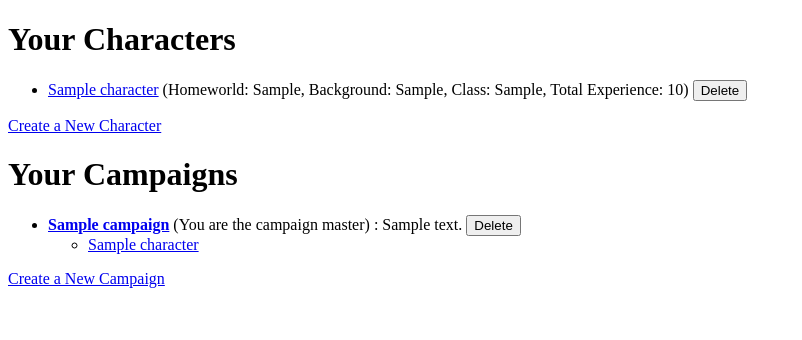
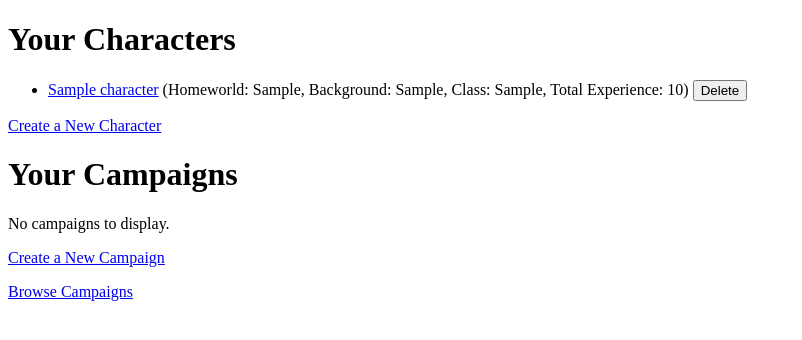
Before and after one commit to Huhlicheck/DH2_supplement, a Django app: page /characters/ in a window 1280 px wide. Shown: the top 340 px of the page, without its empty margins (0-802 px from the left). Run offline with Django 5.2, Linux system fonts and the light colour scheme; a user stored in the database is signed in; tables that the repository leaves empty hold one stand-in row (values such as "Sample post").

Commit message:
added campaign browser

```diff
--- a/DH2/characters/templates/characters/character_list.html
+++ b/DH2/characters/templates/characters/character_list.html
@@ -27,9 +27,9 @@
 
     <h1>Your Campaigns</h1>
 
-    {% if all_campaigns %}
+    {% if all_campaigns_with_user %}
         <ul>
-            {% for campaign in all_campaigns %}
+            {% for campaign in all_campaigns_with_user %}
                 <li>
                     <strong>
                         <a href="{% url 'characters:campaign_detail' campaign.name %}">{{ campaign.name }}</a>
@@ -40,7 +40,6 @@
                     : {{ campaign.description }}
 
                     {% if campaign in user_is_master %}
-                        <!-- Show delete button for campaigns the user masters -->
                         <form action="{% url 'characters:delete_campaign' campaign_name=campaign.name %}" method="post" style="display:inline;">
                             {% csrf_token %}
                             <button type="submit" class="btn btn-danger" onclick="return confirm('Are you sure you want to delete this campaign?');">Delete</button>
@@ -66,5 +65,8 @@
 
     <p><a href="{% url 'characters:create_campaign' %}">Create a New Campaign</a></p>
 
+    <p></p><a href="{% url 'characters:campaign_list' %}">Browse Campaigns</a></p>
+
+
 </body>
 </html>
--- a/DH2/characters/urls.py
+++ b/DH2/characters/urls.py
@@ -7,8 +7,9 @@
     path("", views.character_list, name="character_list"),
     path("create/", views.create_character, name="create_character"),
     path("delete/<str:character_name>/", views.delete_character, name="delete_character"),
-    path("<str:character_name>/", views.character_detail, name="character_detail"),
+    path('campaigns/', views.campaign_list, name="campaign_list"),
     path("campaign/create/", views.create_campaign, name="create_campaign"),
     path("campaign/delete/<str:campaign_name>/", views.delete_campaign, name="delete_campaign"),
     path('campaign/<str:campaign_name>/', views.campaign_detail, name='campaign_detail'),
+    path("<str:character_name>/", views.character_detail, name="character_detail"),
 ]
--- a/DH2/characters/views.py
+++ b/DH2/characters/views.py
@@ -15,11 +15,11 @@
     campaigns_mastered_by_user = Campaign.objects.filter(campaign_master=request.user)
 
     # Combine both querysets and remove duplicates
-    all_campaigns = campaigns_with_user_characters.union(campaigns_mastered_by_user)
+    all_campaigns_with_user = campaigns_with_user_characters.union(campaigns_mastered_by_user)
 
     return render(request, 'characters/character_list.html', {
         'user_characters': user_characters,
-        'all_campaigns': all_campaigns,
+        'all_campaigns': all_campaigns_with_user,
         'user_is_master': campaigns_mastered_by_user,
     })
 
@@ -55,6 +55,15 @@
 
     # If someone tries to access the URL with GET, just redirect to the character list
     return redirect("characters:character_list")
+
+
+
+@login_required
+def campaign_list(request):
+    campaigns = Campaign.objects.all()
+    return render(request, "characters/campaign_list.html", {
+        "campaigns": campaigns,
+    })
 
 
 @login_required
```
Also changed, not shown: DH2/characters/templates/characters/campaign_list.html (added, +28 -0 lines).
